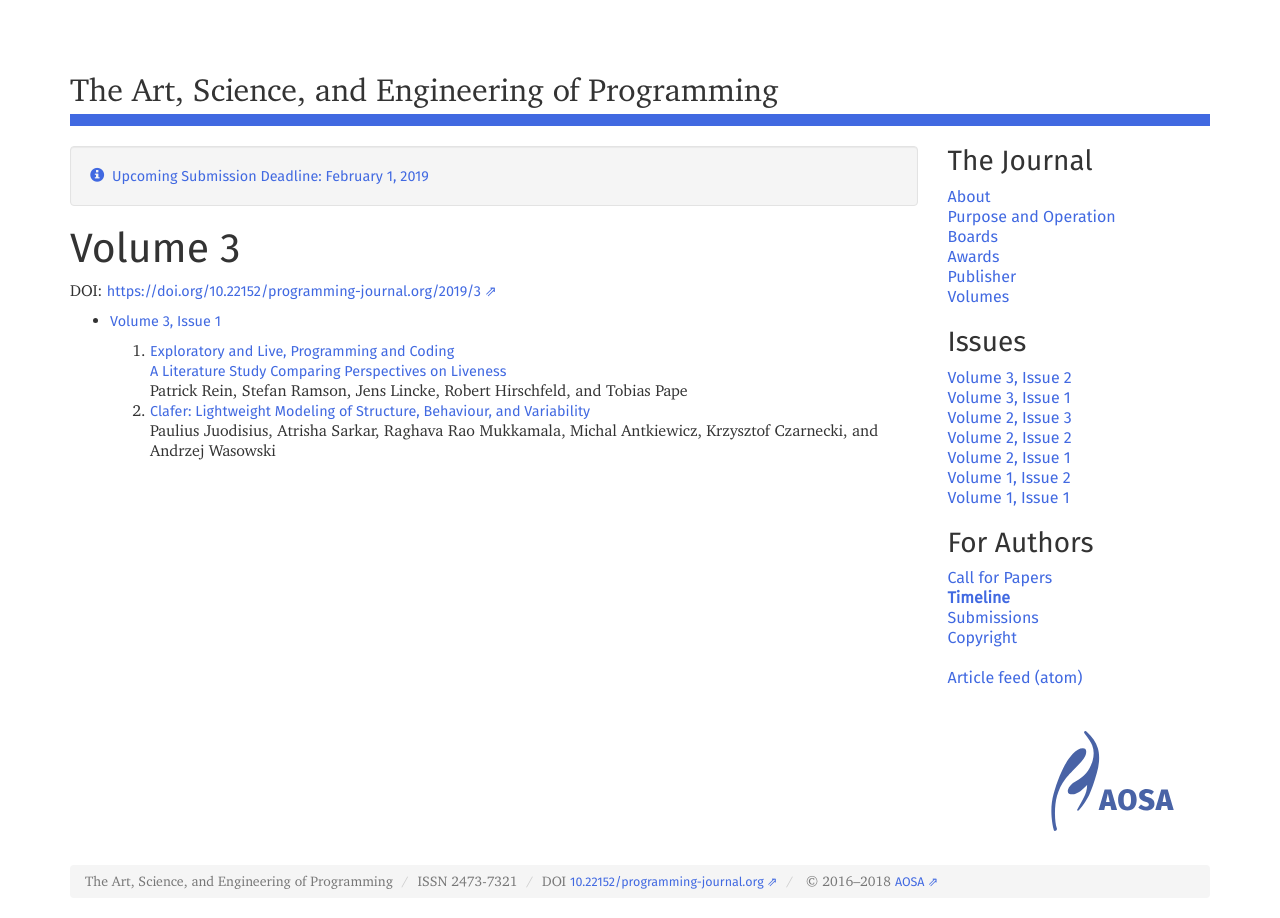
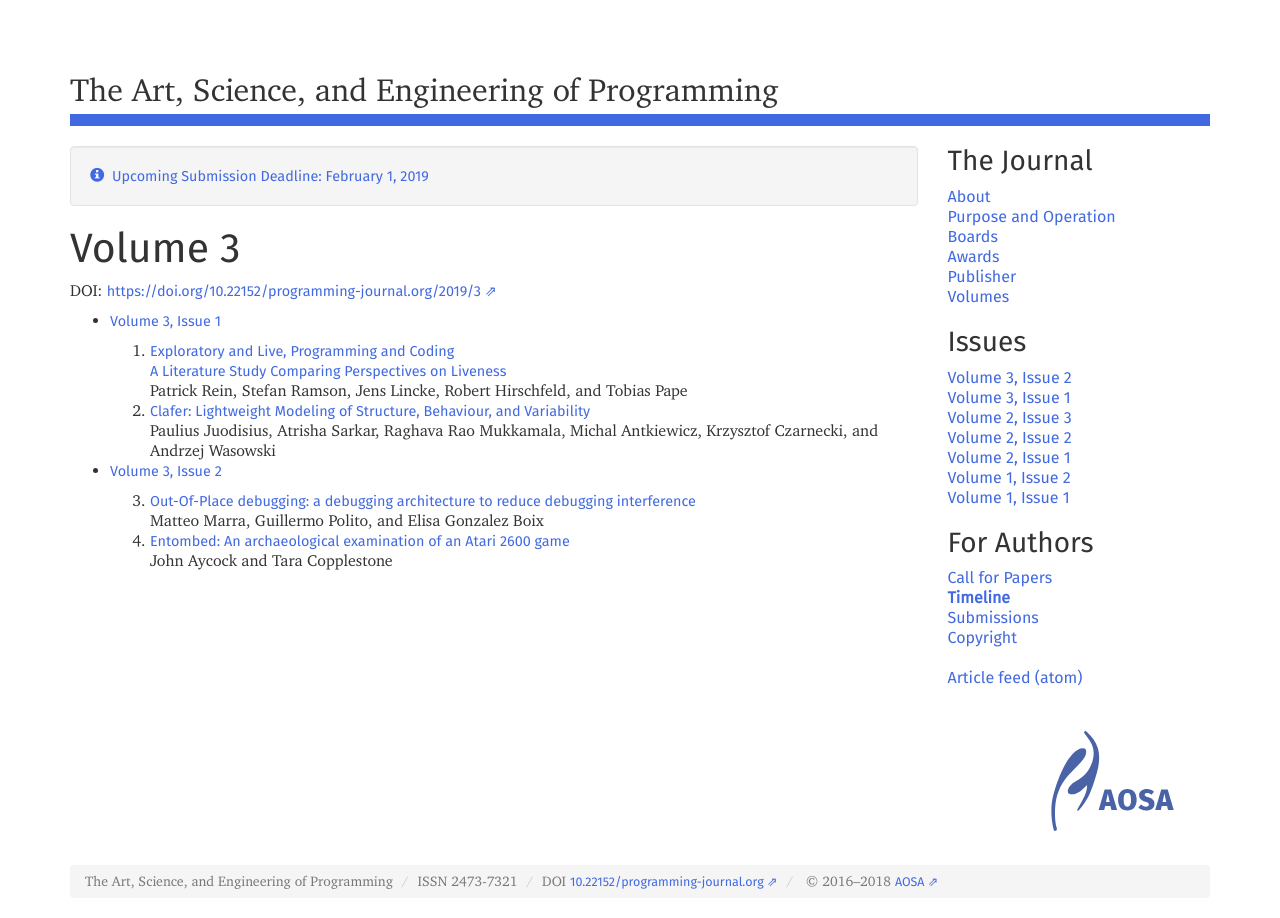
Before and after one commit to programming-journal/programming-journal.github.io, a Jekyll site: the page built from 2019/3/index.markdown, in a window 1280 px wide. Built offline with Jekyll 4.4.1, drawn with Linux system fonts in a browser that asks for light colours; nearby versions of some CDN libraries.

Commit message:
adapt volume, fix ordering

```diff
--- a/2019/3/index.markdown
+++ b/2019/3/index.markdown
@@ -18,3 +18,16 @@ A Literature Study Comparing Perspectives on Liveness](/2019/3/1)
 Patrick Rein, Stefan Ramson, Jens Lincke, Robert Hirschfeld, and Tobias Pape
   1. [Clafer: Lightweight Modeling of Structure, Behaviour, and Variability](/2019/3/2)
 Paulius Juodisius, Atrisha Sarkar, Raghava Rao Mukkamala, Michal Antkiewicz, Krzysztof Czarnecki, and Andrzej Wasowski
+
+
+
+* [Volume 3, Issue 2](issue2)
+
+
+
+
+  {: start="3"}
+  1. [Out-Of-Place debugging: a debugging architecture to reduce debugging interference](/2019/3/3)
+Matteo Marra, Guillermo Polito, and Elisa Gonzalez Boix
+  1. [Entombed: An archaeological examination of an Atari 2600 game](/2019/3/4)
+John Aycock and Tara Copplestone
--- a/2019/3/issue2/index.markdown
+++ b/2019/3/issue2/index.markdown
@@ -12,8 +12,8 @@ DOI: <https://doi.org/10.22152/programming-journal.org/2019/3/issue2>
 
 
 
-{: start="4"}
+{: start="3"}
+1. [Out-Of-Place debugging: a debugging architecture to reduce debugging interference](/2019/3/3)
+Matteo Marra, Guillermo Polito, and Elisa Gonzalez Boix
 1. [Entombed: An archaeological examination of an Atari 2600 game](/2019/3/4)
 John Aycock and Tara Copplestone
-1. [Out-Of-Place debugging: a debugging architecture to reduce debugging interference](/2019/3/3)
-Matteo Marra, Guillermo Polito, and Elisa Gonzalez Boix
```
